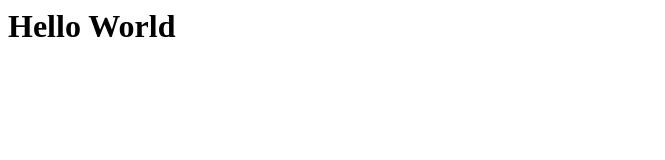
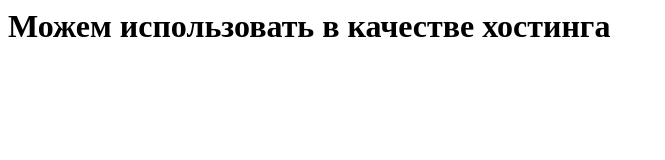
Before and after one commit to vladKosmachev/vladKosmachev.github.io, a plain HTML site: page index.html in a window 1280 px wide. Shown: the whole page, without its empty margins (0-665 px from the left). Drawn offline with Linux system fonts and the light colour scheme.

Commit message:
commit for pages

```diff
--- a/index.html
+++ b/index.html
@@ -1 +1 @@
-<h1> Hello World</h1>
+<h1>Можем использовать в качестве хостинга</h1>
```
